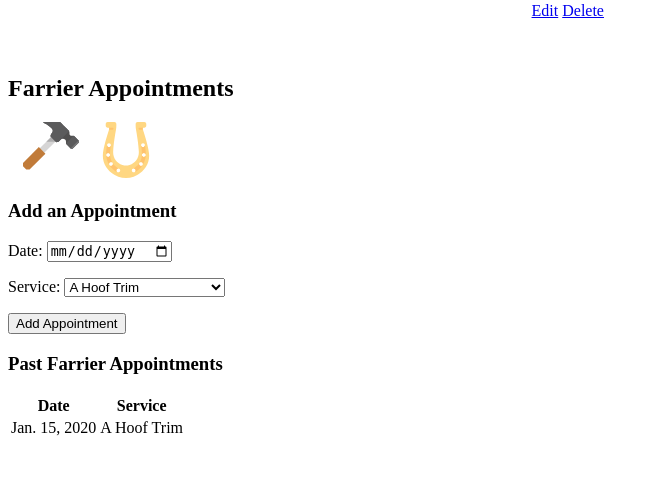
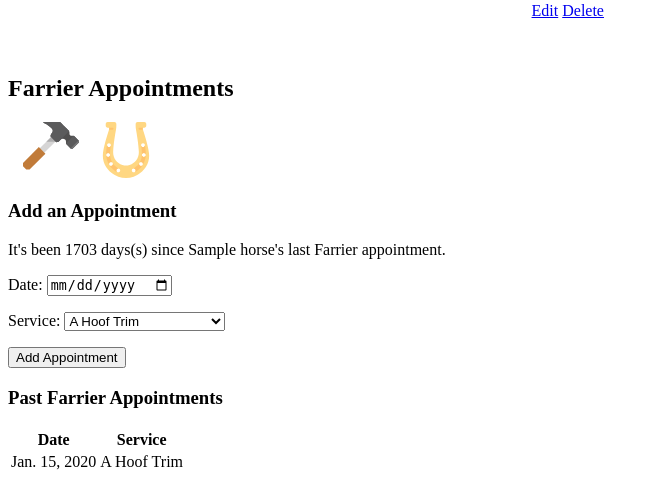
Before and after one commit to ofshvmin/horse-collector, a Django app: page /horses/1/ in a window 1280 px wide. Shown: the part 335-817 px from the top of the page, without its empty margins (0-658 px from the left). Before the commit the page ends 771 px from the top, so only its background shows below. Run offline with Django 4.2, Linux system fonts and the light colour scheme; tables that the repository leaves empty hold one stand-in row (values such as "Sample post").

Commit message:
add message to details page displaying days elapsed since last farrier visit

```diff
--- a/main_app/templates/horses/detail.html
+++ b/main_app/templates/horses/detail.html
@@ -49,6 +49,12 @@
       class="subsection-content"
       autocomplete="off"
     >
+
+    {% if horse.days_since_last_farrier_appt %}
+      <p>It's been {{horse.days_since_last_farrier_appt}} days(s) since {{horse.name}}'s last Farrier appointment. </p>
+    {% else %}
+      <p>There are no farrier appointments</p>
+    {% endif %}
       {% csrf_token %}
       {{ farrier_appt_form.as_p }}
       <button type="submit" class="btn submit">Add Appointment</button>
```
